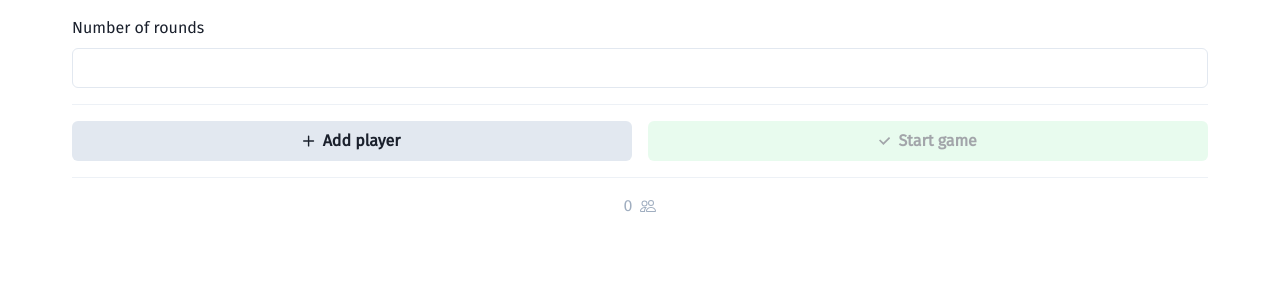
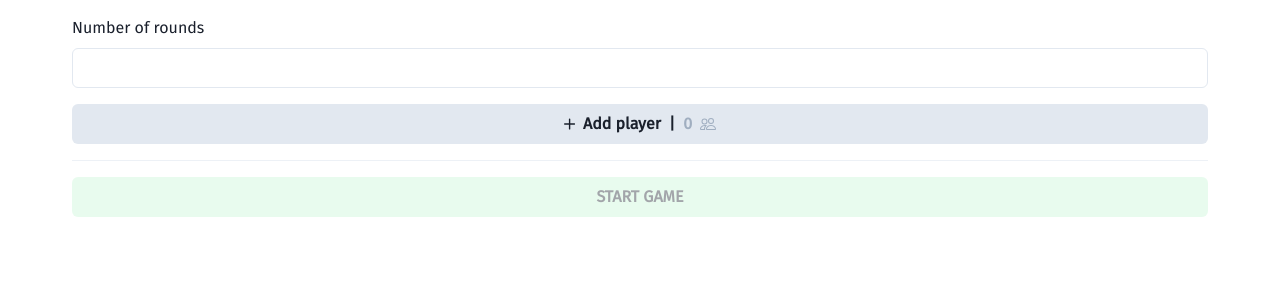
Before and after one commit to thanhhoann/point-counter, a React (Create React App) app: page / in a window 1280 px wide. Shown: the top 300 px of the page. Built offline with nearby package versions, Linux system fonts and the light colour scheme.

Commit message:
remove title

```diff
--- a/src/App.js
+++ b/src/App.js
@@ -84,32 +84,28 @@ function App() {
         ) : (
           <>
             <Box w="90vw" mx="auto" py="1rem" px="0.5rem" rounded="0.5rem">
-              <FormLabel>Number of rounds</FormLabel>
-              <FormControl>
+              <FormControl mb="1rem">
+                <FormLabel>Number of rounds</FormLabel>
                 <Input
                   type="number"
                   value={noRounds}
                   onChange={(e) => setNoRounds(e.target.value)}
                 />
               </FormControl>
-              <Divider my="1rem" />
               <Flex w="full" align="center" gap="1rem" mx="auto">
                 <Button w="full" bg="gray.200" onClick={onOpen}>
                   <Flex align="center" gap="0.5rem">
                     <AddIcon w="0.7rem" />
                     <Text>Add player</Text>
-                  </Flex>
-                </Button>
-
-                <Button
-                  w="full"
-                  bg="green.100"
-                  onClick={handleStartGame}
-                  isDisabled={players.length < 2}
-                >
-                  <Flex align="center" gap="0.5rem">
-                    <CheckIcon w="0.7rem" />
-                    <Text>Start game</Text>
+                    <Box>|</Box>
+                    <Flex
+                      color="gray.400"
+                      justify="center"
+                      align="center"
+                      gap="0.5rem"
+                    >
+                      <Text>{players.length}</Text> <BsPeople />
+                    </Flex>
                   </Flex>
                 </Button>
               </Flex>
@@ -122,15 +118,16 @@ function App() {
                   onRemove={handleRemovePlayer}
                 />
               ))}
-
-              <Flex
-                color="gray.400"
-                justify="center"
-                align="center"
-                gap="0.5rem"
+              <Button
+                w="full"
+                bg="green.100"
+                onClick={handleStartGame}
+                isDisabled={players.length < 2}
               >
-                <Text>{players.length}</Text> <BsPeople />
-              </Flex>
+                <Flex align="center" gap="0.5rem">
+                  <Text>START GAME</Text>
+                </Flex>
+              </Button>
             </Box>
           </>
         )}
```
